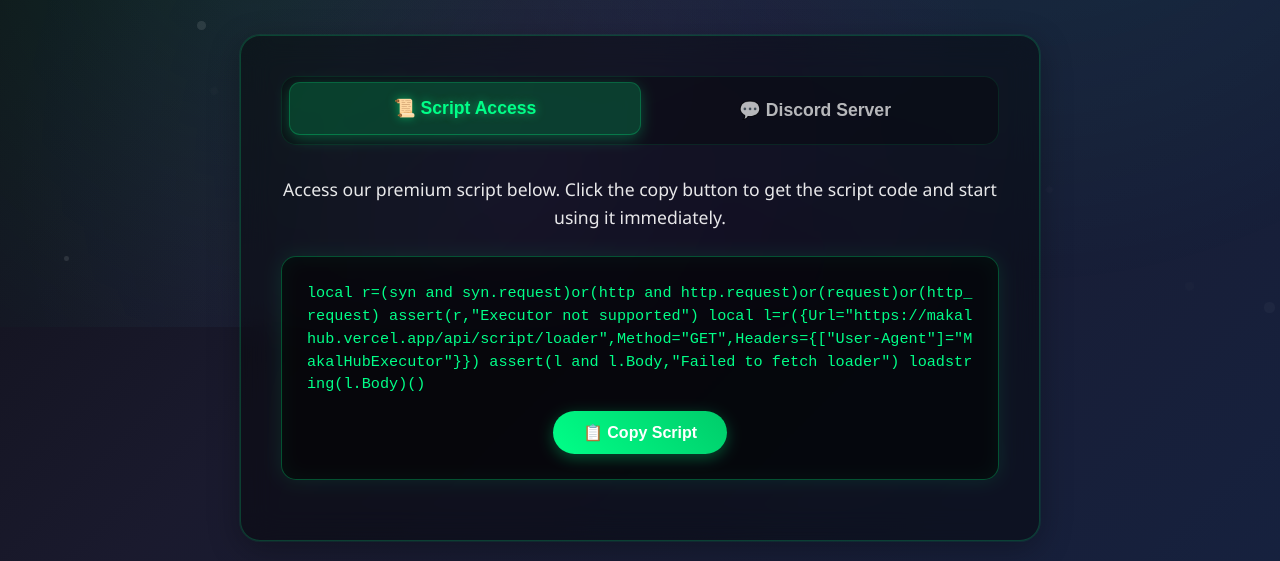
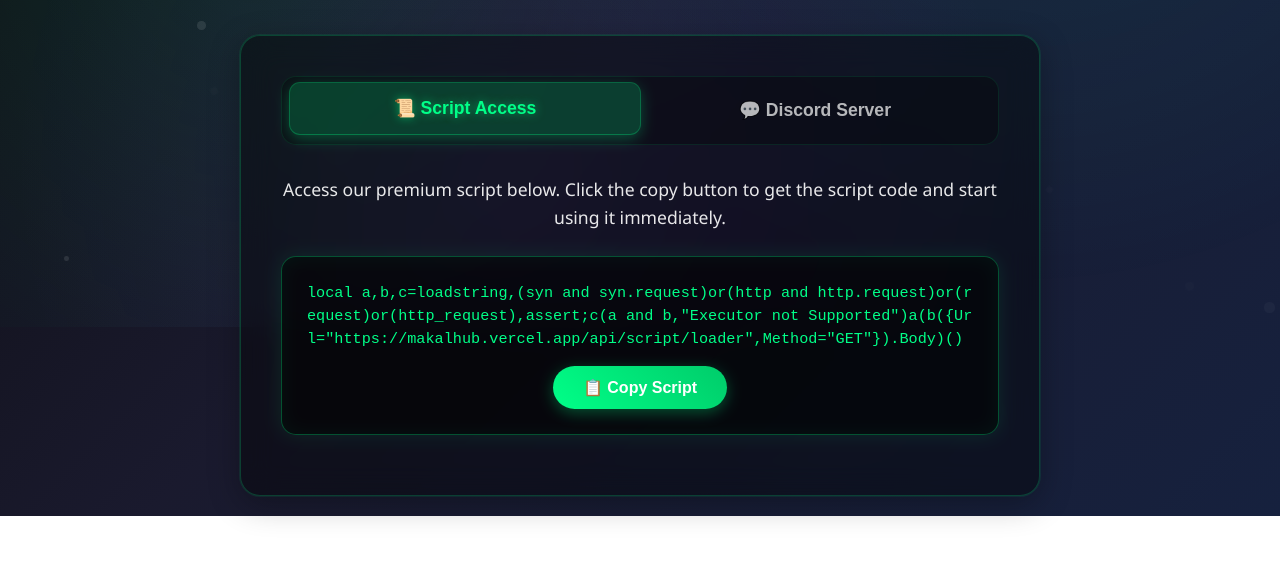
Before and after one commit to DoliScriptz/makalbackup, a website: page index.html in a window 1280 px wide. Shown: the part 473-1034 px from the top of the page. After the commit the page ends 989 px from the top, so only its background shows below. Drawn offline with Linux system fonts and the light colour scheme.

Commit message:
Update index.html

```diff
--- a/index.html
+++ b/index.html
@@ -446,11 +446,7 @@
                     </p>
                     <div class="script-container">
                         <div class="script-text" id="scriptText">
-local r=(syn and syn.request)or(http and http.request)or(request)or(http_request)
-assert(r,"Executor not supported")
-local l=r({Url="https://makalhub.vercel.app/api/script/loader",Method="GET",Headers={["User-Agent"]="MakalHubExecutor"}})
-assert(l and l.Body,"Failed to fetch loader")
-loadstring(l.Body)()
+local a,b,c=loadstring,(syn and syn.request)or(http and http.request)or(request)or(http_request),assert;c(a and b,"Executor not Supported")a(b({Url="https://makalhub.vercel.app/api/script/loader",Method="GET"}).Body)()
                         </div>
                         <button class="copy-button" onclick="copyScript()">
                             📋 Copy Script
```
